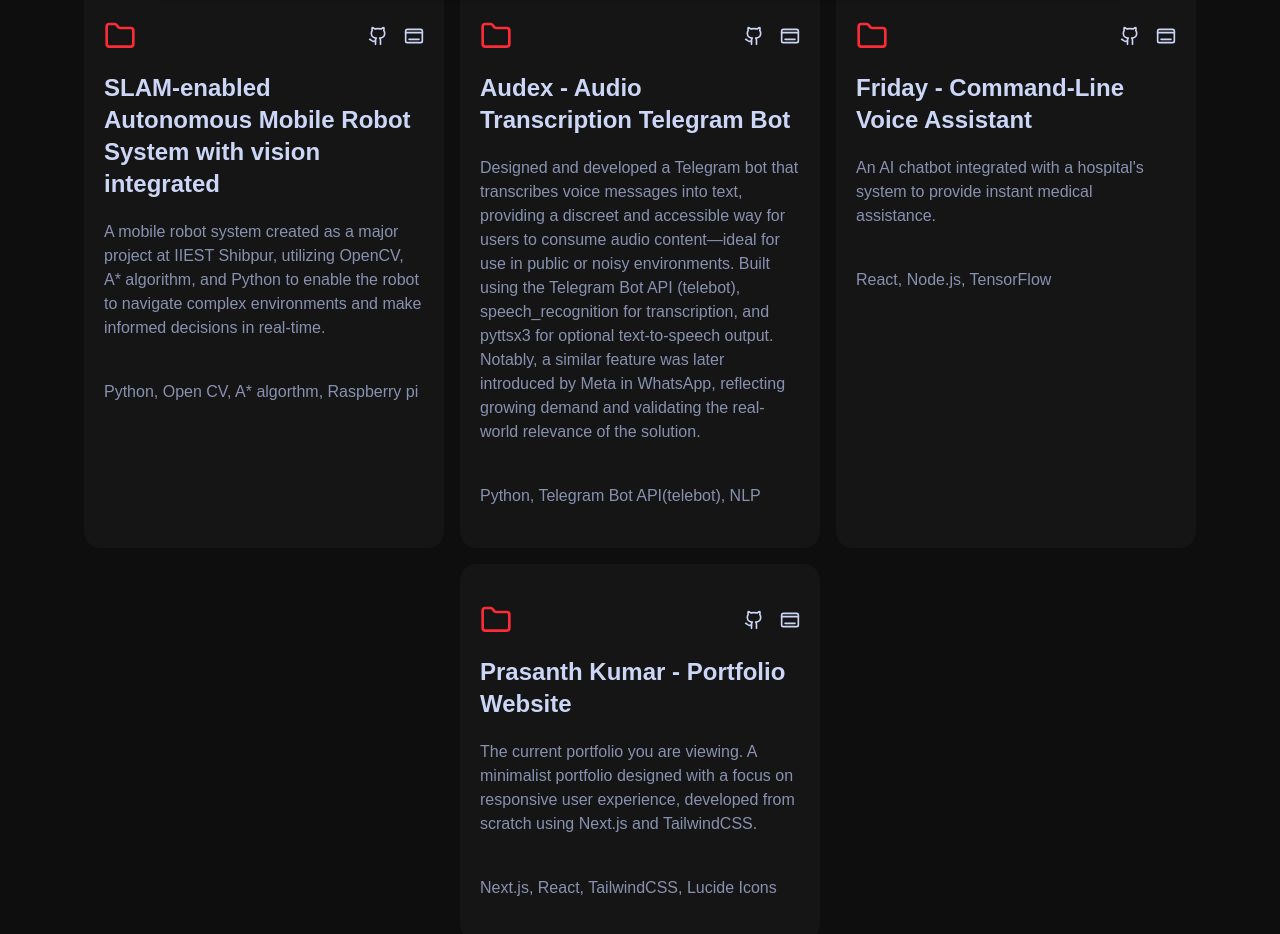
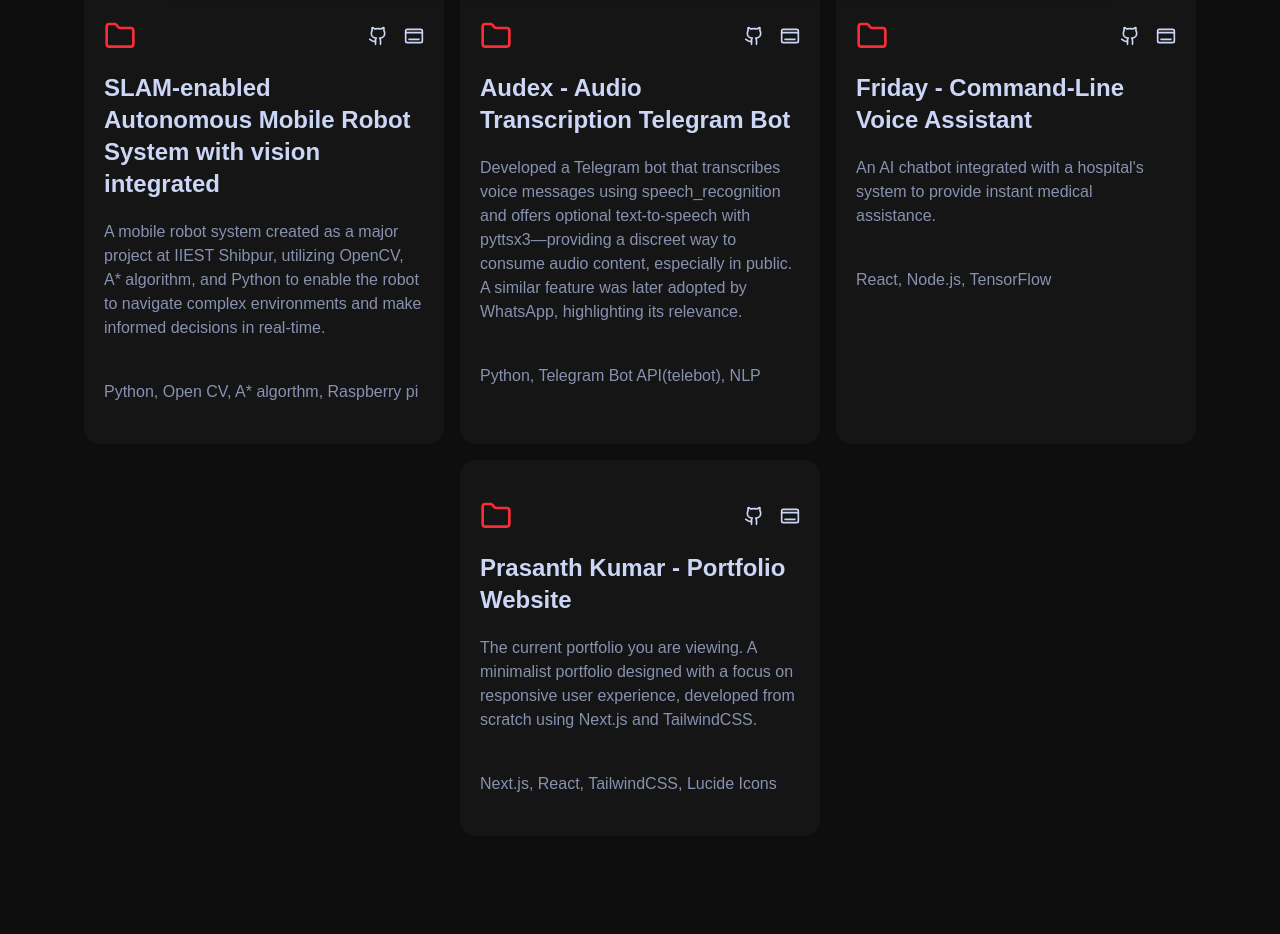
Before and after one commit to prasanthkumarch26/prasanthkumar, a Next.js app: page / in a window 1280 px wide. Shown: the part 2400-3334 px from the top of the page. Built offline with nearby package versions, Linux system fonts and the light colour scheme; a web font is replaced by a local one.

Commit message:
Project Update

```diff
--- a/components/Projects.tsx
+++ b/components/Projects.tsx
@@ -22,7 +22,8 @@
       id: 2,
       title: "Audex - Audio Transcription Telegram Bot",
       description:
-        "Designed and developed a Telegram bot that transcribes voice messages into text, providing a discreet and accessible way for users to consume audio content—ideal for use in public or noisy environments. Built using the Telegram Bot API (telebot), speech_recognition for transcription, and pyttsx3 for optional text-to-speech output. Notably, a similar feature was later introduced by Meta in WhatsApp, reflecting growing demand and validating the real-world relevance of the solution.",
+        // "Designed and developed a Telegram bot that transcribes voice messages into text, providing a discreet and accessible way for users to consume audio content—ideal for use in public or noisy environments. Built using the Telegram Bot API (telebot), speech_recognition for transcription, and pyttsx3 for optional text-to-speech output. Notably, a similar feature was later introduced by Meta in WhatsApp, reflecting growing demand and validating the real-world relevance of the solution.",
+        "Developed a Telegram bot that transcribes voice messages using speech_recognition and offers optional text-to-speech with pyttsx3—providing a discreet way to consume audio content, especially in public. A similar feature was later adopted by WhatsApp, highlighting its relevance.",
       techStack: "Python, Telegram Bot API(telebot), NLP",
       image: "/audex.png",
       githubLink: "https://github.com/project-1",
```
